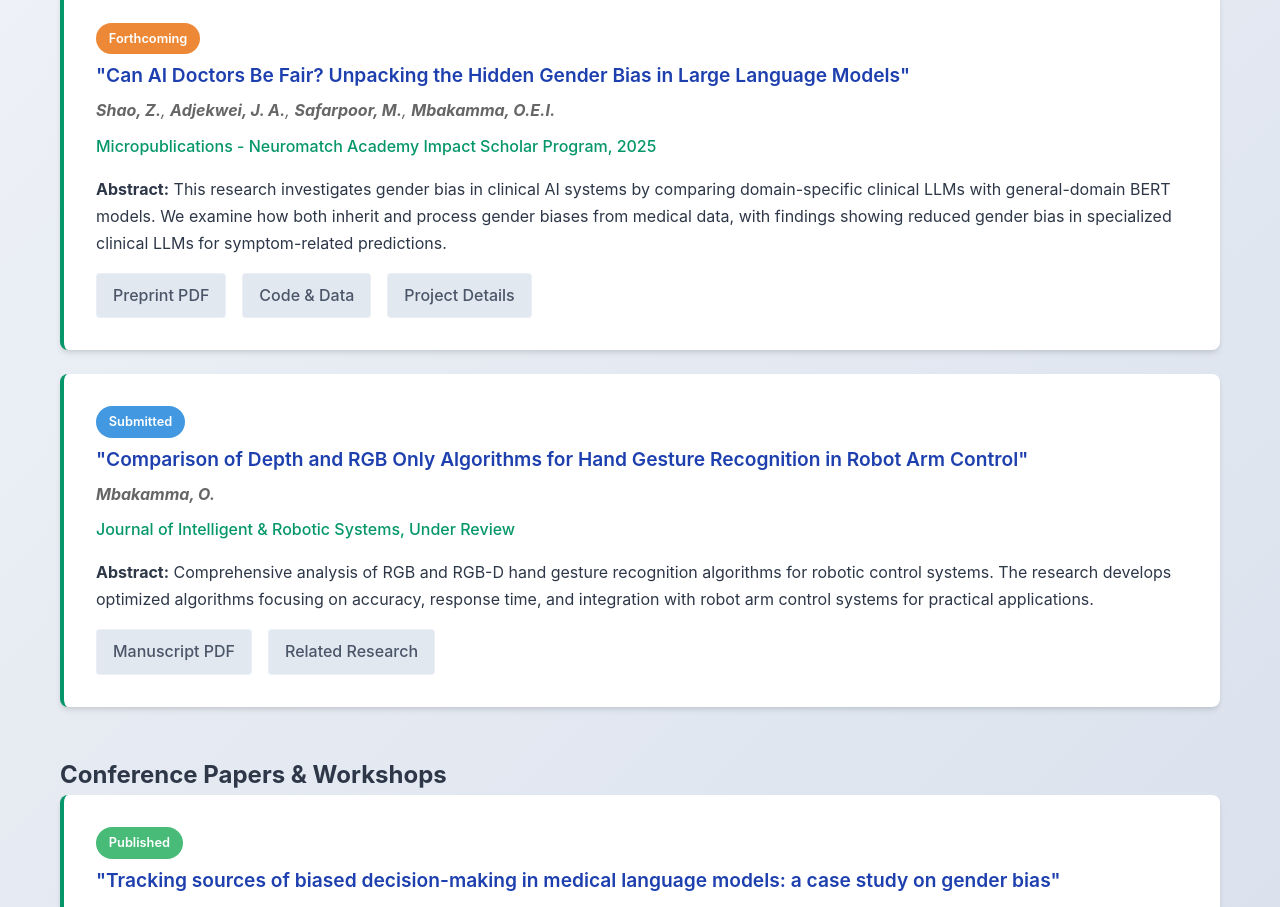
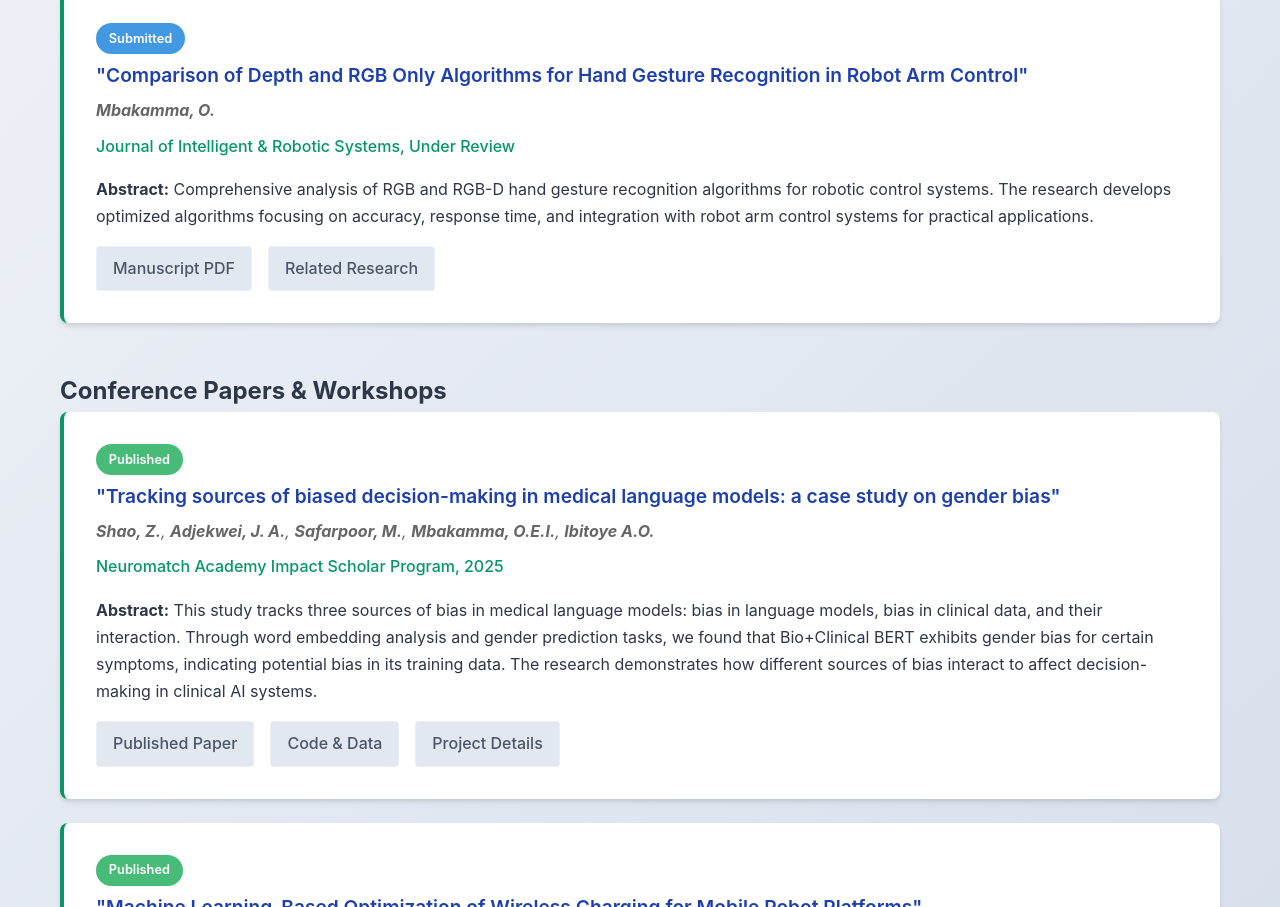
Before and after one commit to osinachix/osinachix.github.io, a plain HTML site: page publications.html in a window 1280 px wide. Shown: the part 886-1793 px from the top of the page. Drawn offline with Linux system fonts and the light colour scheme.

Commit message:
publications.html

```diff
--- a/publications.html
+++ b/publications.html
@@ -224,7 +224,7 @@
             <div class="container">
                 <div class="stats-grid">
                     <div class="stat-card">
-                        <div class="stat-number">3</div>
+                        <div class="stat-number">2</div>
                         <div>Published Papers</div>
                     </div>
                     <div class="stat-card">
@@ -258,19 +258,6 @@
             <h2>Journal Publications</h2>
 
             <div class="publication-item">
-                <span class="publication-status status-forthcoming">Forthcoming</span>
-                <div class="publication-title">"Can AI Doctors Be Fair? Unpacking the Hidden Gender Bias in Large Language Models"</div>
-                <div class="publication-authors"><strong>Shao, Z.</strong>, <strong>Adjekwei, J. A.</strong>, <strong>Safarpoor, M.</strong>, <strong>Mbakamma, O.E.I.</strong></div>
-                <div class="publication-venue">Micropublications - Neuromatch Academy Impact Scholar Program, 2025</div>
-                <p><strong>Abstract:</strong> This research investigates gender bias in clinical AI systems by comparing domain-specific clinical LLMs with general-domain BERT models. We examine how both inherit and process gender biases from medical data, with findings showing reduced gender bias in specialized clinical LLMs for symptom-related predictions.</p>
-                <div class="publication-links">
-                    <a href="assets/pdf/gender-bias-paper.pdf" class="btn secondary">Preprint PDF</a>
-                    <a href="https://github.com/osinachix/clinical-ai-bias" class="btn secondary">Code & Data</a>
-                    <a href="projects/clinical-ai-bias.html" class="btn secondary">Project Details</a>
-                </div>
-            </div>
-
-            <div class="publication-item">
                 <span class="publication-status status-submitted">Submitted</span>
                 <div class="publication-title">"Comparison of Depth and RGB Only Algorithms for Hand Gesture Recognition in Robot Arm Control"</div>
                 <div class="publication-authors"><strong>Mbakamma, O.</strong></div>
@@ -287,7 +274,7 @@
         <section class="publication-category" data-category="conference">
             <h2>Conference Papers & Workshops</h2>
 
-            <!-- NEW PUBLICATION ADDED HERE -->
+            <!-- NEW PUBLICATION - NOW FIRST IN THIS SECTION -->
             <div class="publication-item">
                 <span class="publication-status status-published">Published</span>
                 <div class="publication-title">"Tracking sources of biased decision-making in medical language models: a case study on gender bias"</div>
```
